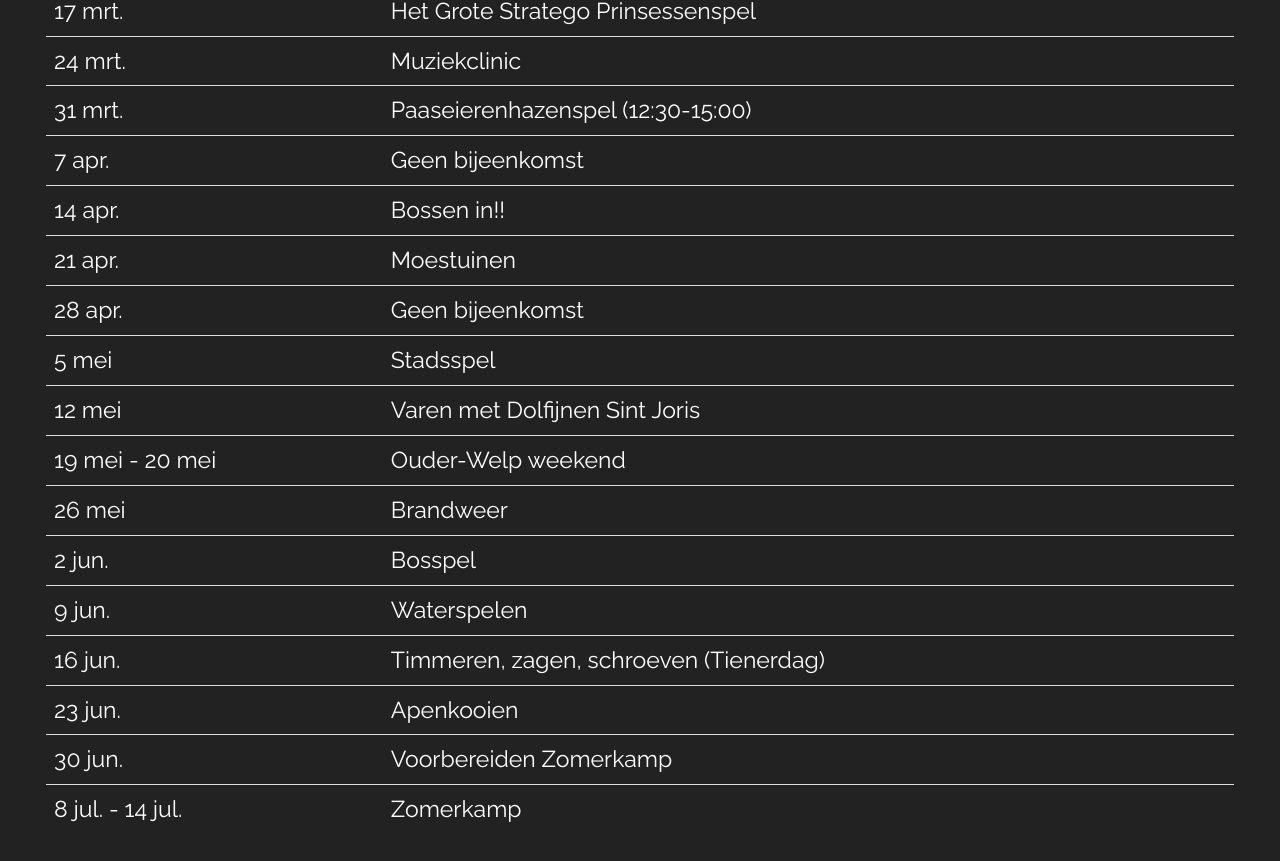
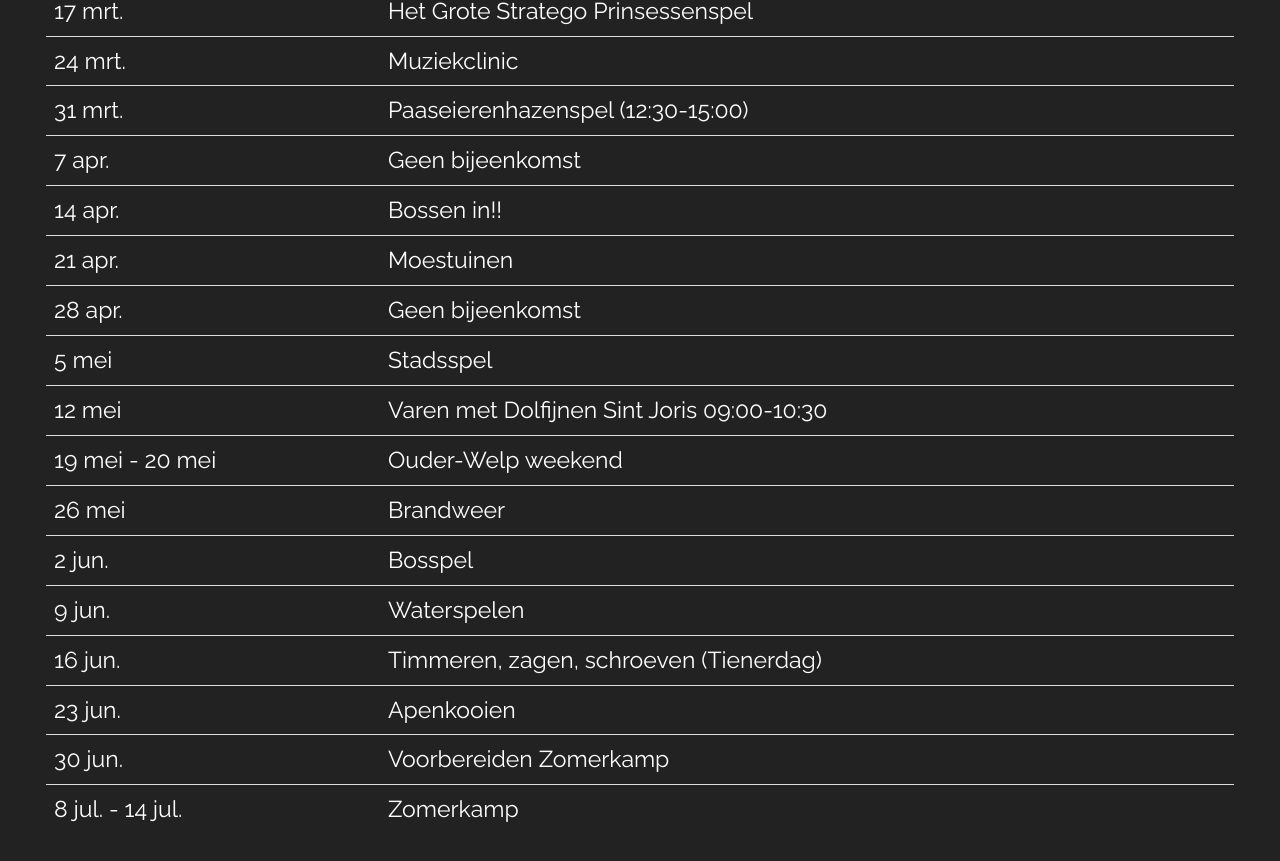
Before and after one commit to nognooitmeegemaakt/website, a Jekyll site: the page built from _agenda/welpen.md, in a window 1280 px wide and 900 px high, scrolled down 889 px. Shown: the top 861 px of the window. Built offline with Jekyll 4.4.1, drawn with Linux system fonts in a browser that asks for light colours; some web fonts are replaced.

Commit message:
Update welpen.md Agenda through CMS
By Fabrizio Zanin (172.69.54.48)

```diff
--- a/_agenda/welpen.md
+++ b/_agenda/welpen.md
@@ -28,7 +28,7 @@ Aangepast op 30 april.
 | 21 apr. | Moestuinen |
 | 28 apr. | Geen bijeenkomst |
 | 5 mei | Stadsspel |
-| 12 mei | Varen met Dolfijnen Sint Joris |
+| 12 mei | Varen met Dolfijnen Sint Joris 09:00-10:30 |
 | 19 mei - 20 mei | Ouder-Welp weekend |
 | 26 mei | Brandweer |
 | 2 jun. | Bosspel |
```
